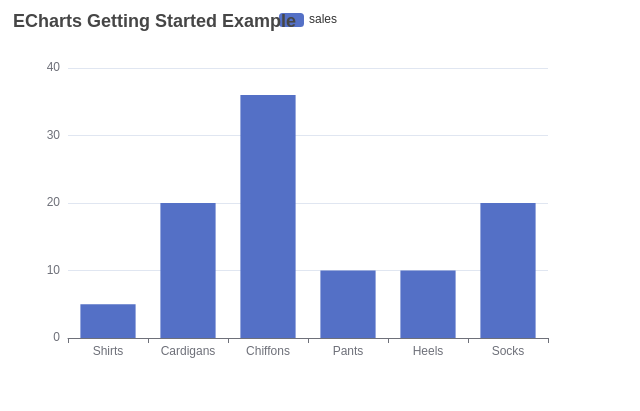
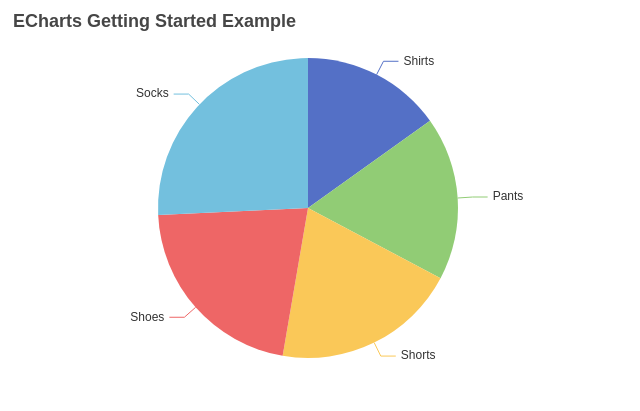
Before and after one commit to Pranav-Venkat-272/PSDV_Exposition_Assignment_C022, a plain HTML site: page try.html in a window 1280 px wide. Shown: the whole page, without its empty margins (0-640 px from the left). Drawn offline with nearby package versions, Linux system fonts and the light colour scheme.

Commit message:
Update try.html

```diff
--- a/try.html
+++ b/try.html
@@ -17,20 +17,17 @@
       var option = {
         title: {
           text: 'ECharts Getting Started Example'
-        },
-        tooltip: {},
-        legend: {
-          data: ['sales']
-        },
-        xAxis: {
-          data: ['Shirts', 'Cardigans', 'Chiffons', 'Pants', 'Heels', 'Socks']
-        },
-        yAxis: {},
+              },
         series: [
           {
             name: 'sales',
-            type: 'bar',
-            data: [5, 20, 36, 10, 10, 20]
+            type: 'pie',
+            data: [{value: 235, name: 'Shirts'},
+                   {value: 274, name: 'Pants'},
+                   {value: 310, name: 'Shorts'},
+                   {value: 335, name: 'Shoes'},
+                   {value: 400, name: 'Socks'}
+                  ]
           }
         ]
       };
```
